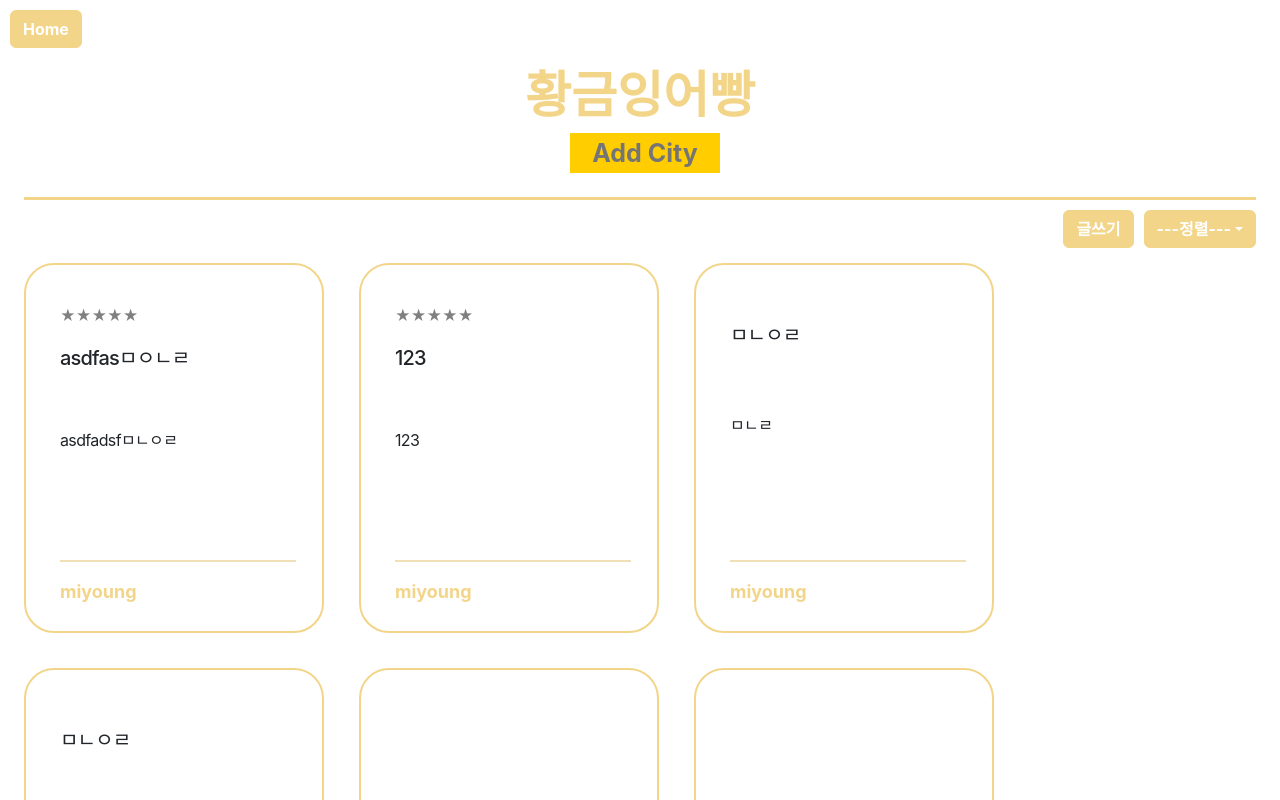
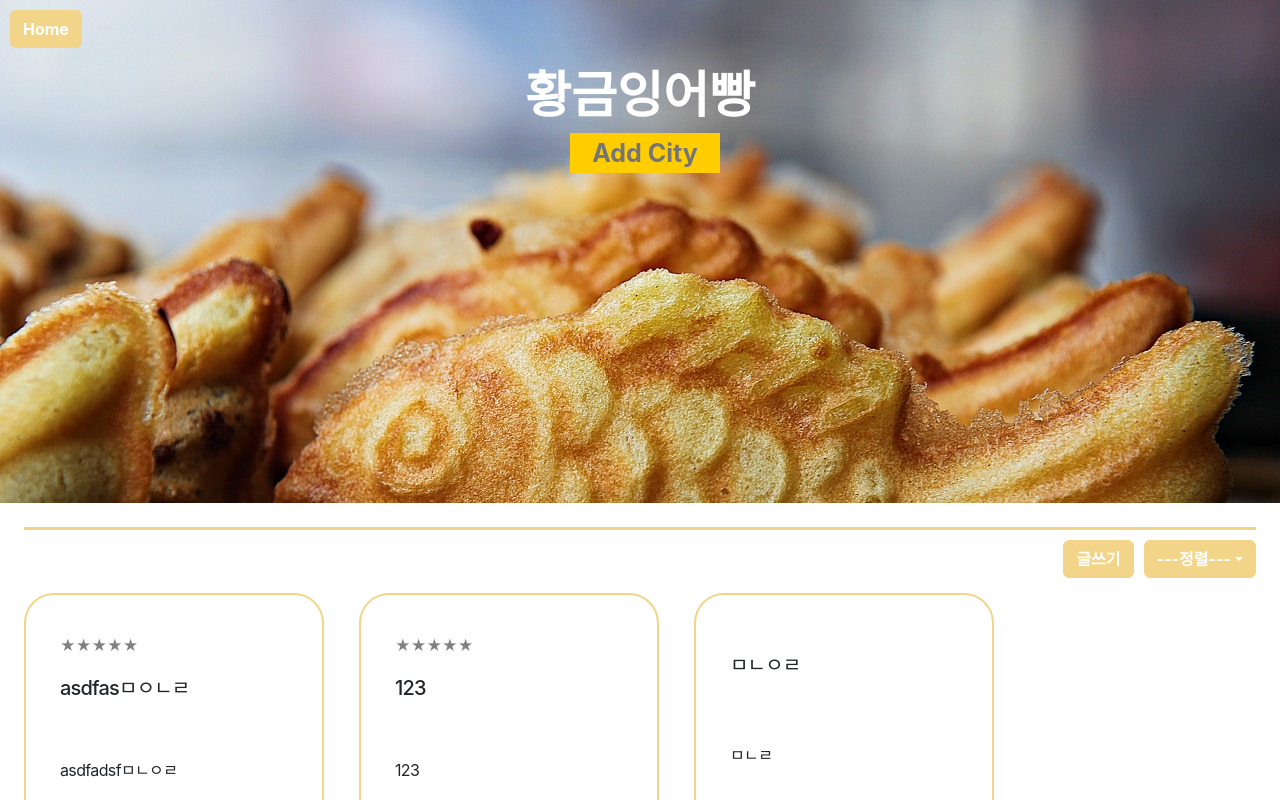
Before and after one commit to Golden-bung-eoppang/Golden-bung-eoppang, a React (Create React App) app in the folder react_simwha_test/: page / in a window 1280 px wide. Shown: the top 800 px of the page. Built offline with nearby package versions, Linux system fonts and the light colour scheme; data requests are answered from the project's data file.

Commit message:
상단 배경화면 추가 및 로고 색깔변경

```diff
--- a/react_simwha_test/src/components/Header.jsx
+++ b/react_simwha_test/src/components/Header.jsx
@@ -3,6 +3,7 @@ import { Button } from "react-bootstrap";
 import { useNavigate } from "react-router-dom";
 import styled from "styled-components";
 import HomeSignModal from "./home/HomeSignModal";
+import inga from "../img/inga_bbang.jpg";
 import Weather from "../pages/Weather";
 import Logo from "./Logo";
 const Header = () => {
@@ -10,7 +11,7 @@ const Header = () => {
   const [isModal, setIsModal] = useState(true);
 
   return (
-    <>
+    <HeaderBox>
       <Button
         style={{ margin: "10px" }}
         onClick={() => {
@@ -22,8 +23,15 @@ const Header = () => {
       <Logo />
       {/* 로고는 이미지를 넣던지 수정해야됨.. */}
       <Weather />
-    </>
+    </HeaderBox>
   );
 };
 
+const HeaderBox = styled.div`
+  background-image: url(${inga});
+  background-repeat: no-repeat;
+  background-size: cover;
+  padding-bottom: 330px;
+`;
+
 export default Header;
--- a/react_simwha_test/src/components/Logo.jsx
+++ b/react_simwha_test/src/components/Logo.jsx
@@ -1,13 +1,13 @@
-import React from 'react';
+import React from "react";
 
 export default function Logo() {
   return (
     <div
       style={{
-        fontSize: '50px',
-        textAlign: 'center',
-        fontWeight: '800',
-        color: '#f2d589',
+        fontSize: "50px",
+        textAlign: "center",
+        fontWeight: "800",
+        color: "white",
       }}
     >
       황금잉어빵
```
Also changed, not shown: react_simwha_test/src/img/inga_bbang.jpg (added).
